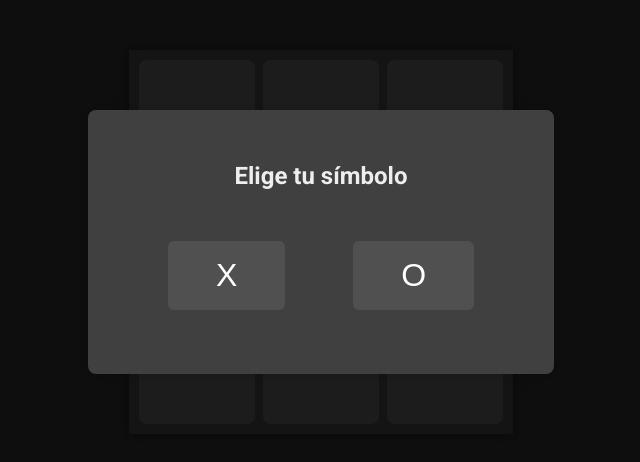
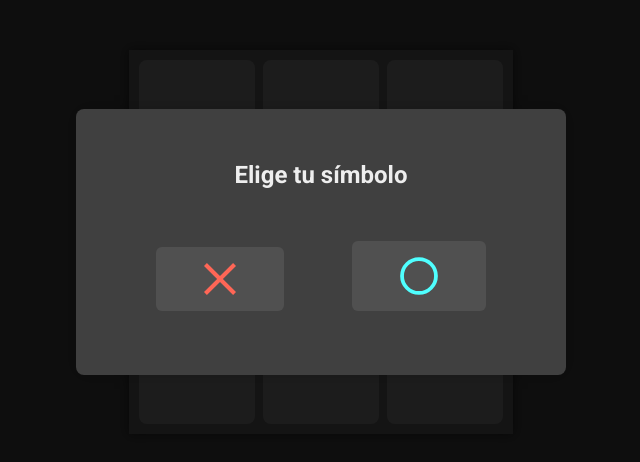
Before and after one commit to foxinuni/tic-tac-toe, a plain HTML site: page index.html in a window 1280 px wide. Shown: the part 158-620 px from the top of the page, without its empty margins (319-959 px from the left). Drawn offline with Linux system fonts and the light colour scheme; a web font is replaced by a local one.

Commit message:
changed to svgs for icons for better looks alongside better folder structure

```diff
--- a/styles.css
+++ b/css/styles.css
@@ -120,3 +120,21 @@ body {
 .modal button:hover {
     background: #222;
 }
+
+.sym-x::after {
+    content: "";
+    display: block;
+    width: 1em;
+    height: 1em;
+    background: url('../assets/cross.svg') center/contain no-repeat;
+    filter: brightness(0) saturate(100%) invert(54%) sepia(25%) saturate(6393%) hue-rotate(329deg) brightness(111%) contrast(107%);
+}
+
+.sym-o::after {
+    content: "";
+    display: block;
+    width: 1.2em;
+    height: 1.2em;
+    background: url('../assets/circle.svg') center/contain no-repeat;
+    filter: brightness(0) saturate(100%) invert(90%) sepia(68%) saturate(535%) hue-rotate(100deg) brightness(104%) contrast(103%);
+}
--- a/index.html
+++ b/index.html
@@ -7,7 +7,7 @@
     <link rel="preconnect" href="https://fonts.googleapis.com">
     <link rel="preconnect" href="https://fonts.gstatic.com" crossorigin>
     <link href="https://fonts.googleapis.com/css2?family=Playfair+Display:ital,wght@0,400..900;1,400..900&family=Poppins:ital,wght@0,100;0,200;0,300;0,400;0,500;0,600;0,700;0,800;0,900;1,100;1,200;1,300;1,400;1,500;1,600;1,700;1,800;1,900&family=Roboto:ital,wght@0,100..900;1,100..900&display=swap" rel="stylesheet">
-    <link rel="stylesheet" href="styles.css">
+    <link rel="stylesheet" href="css/styles.css">
 </head>
 <body>
     <div class="container">
@@ -28,8 +28,8 @@
     <div id="symbol-modal" class="modal" style="display:flex;">
         <div>
             <h2>Elige tu símbolo</h2>
-            <button id="choose-x">X</button>
-            <button id="choose-o">O</button>
+            <button id="choose-x" class="sym-x"></button>
+            <button id="choose-o" class="sym-o"></button>
         </div>
     </div>
 
@@ -42,6 +42,6 @@
     </div>
 </body>
 </body>
-<script src="minmax.js"></script>
-<script src="board.js"></script>
+<script src="scripts/minmax.js"></script>
+<script src="scripts/board.js"></script>
 </html>
--- a/board.js
+++ b/scripts/board.js
@@ -15,10 +15,11 @@ function renderBoard() {
 
     cells.forEach((cell, idx) => {
         const value = boardInstance.cells[idx];
-        cell.textContent = value === CELL_TYPE.X ? '✖️' : value === CELL_TYPE.O ? '⭕️' : '';
-        cell.classList.remove('disabled');
+        cell.classList = 'cell'; // Se resetea todas las clases de la celula
 
         if (value !== CELL_TYPE.EMPTY) {
+            const symbol_class = value === CELL_TYPE.X ? 'sym-x' : 'sym-o';
+            cell.classList.add(symbol_class);
             cell.classList.add('disabled');
         }
     });
```
Also changed, not shown: assets/circle.svg (added), assets/cross.svg (added), scripts/minmax.js (renamed from minmax.js).
